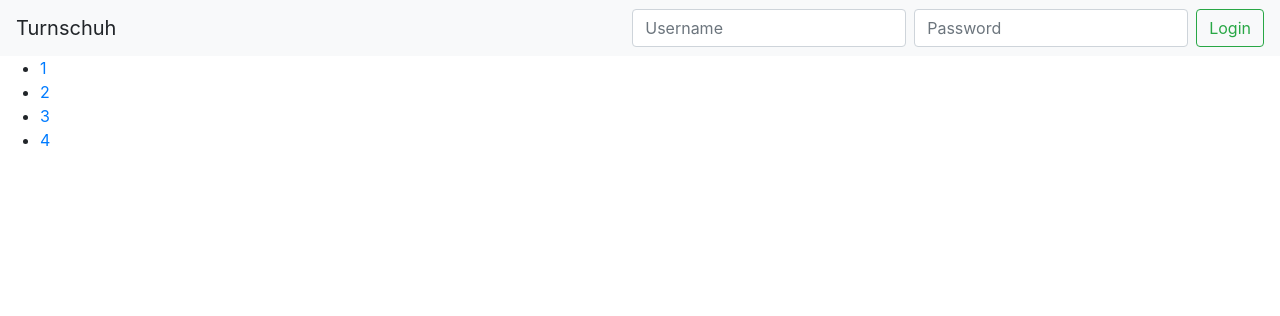
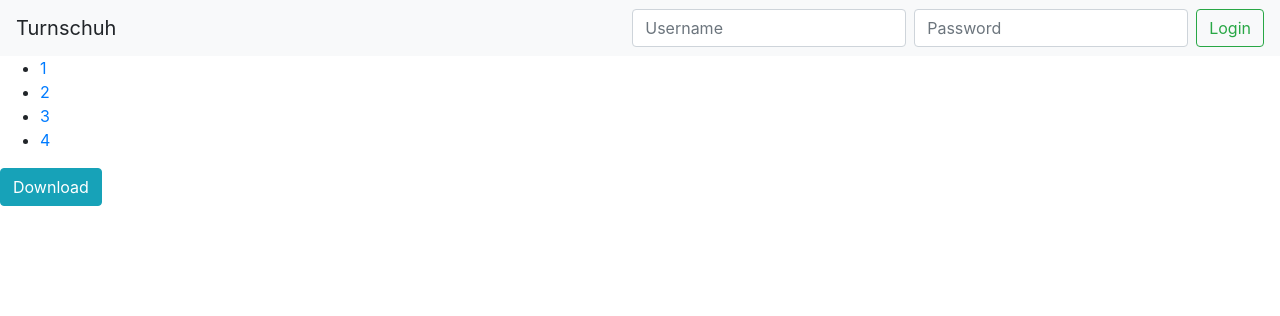
Before and after one commit to RedNik96/Turnschuh-Telemtry, a Django app: page / in a window 1280 px wide. Shown: the top 316 px of the page. Run offline with Django 3.2, Linux system fonts and the light colour scheme; some libraries are stand-ins or nearby versions.

Commit message:
zusammen

```diff
--- a/turnschuh/turnschuh/templates/turnschuh/download.html
+++ /dev/null
@@ -1,2 +0,0 @@
-
-   <a href="/polls/{{ response }}/">{{ response }}</a>
--- a/turnschuh/turnschuh/templates/turnschuh/index.html
+++ b/turnschuh/turnschuh/templates/turnschuh/index.html
@@ -5,9 +5,9 @@
 {% block content %}
     <ul>
     {% for question in latest_question_list %}
-        <li><a href="/polls/{{ question }}/">{{ question }}</a></li>
+        <li><a href="/polls/{{ responds }}/">{{ question }}</a></li>
     {% endfor %}
 
      </ul>
-
+     <a href="{% url 'download' %}"><button type="button" class="btn btn-info btn-xs LS">Download</button></a>
 {% endblock %}
```
Also changed, not shown: turnschuh/turnschuh/templates/turnschuh/base.html (line endings or trailing spaces).
